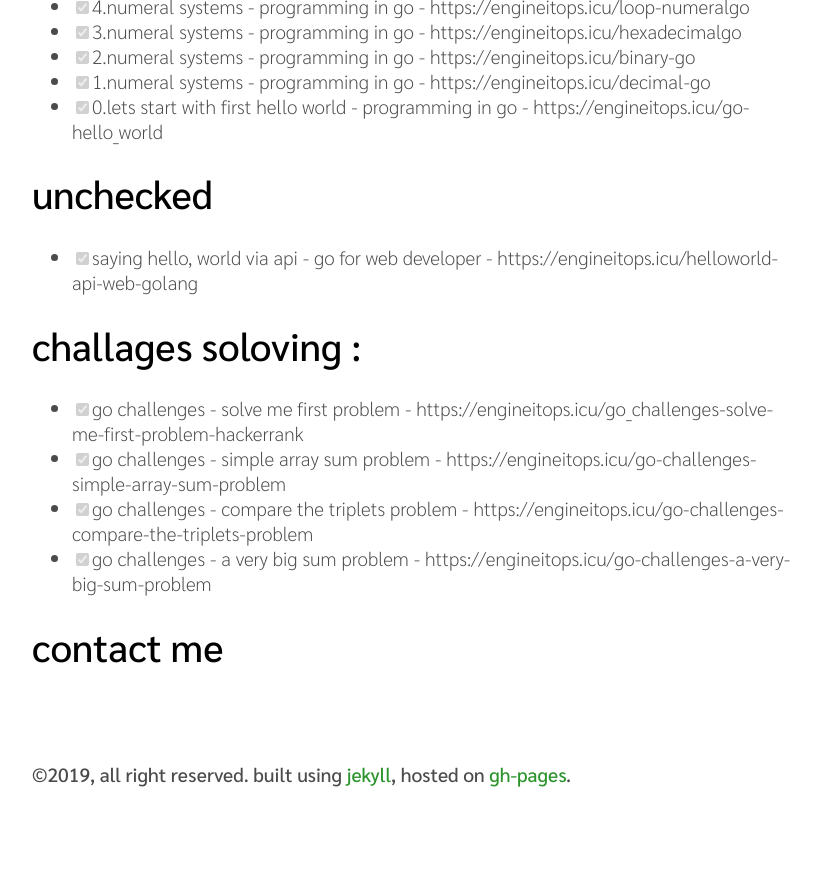
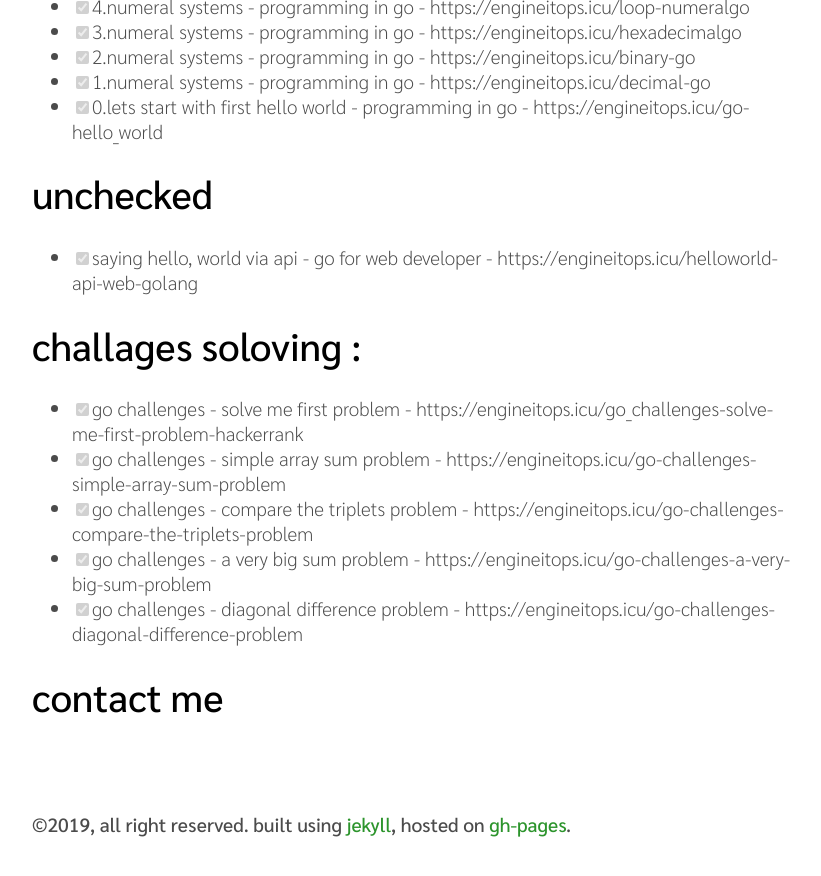
Before and after one commit to EngineITOps/EngineITOps.github.io, a Jekyll site: the page built from pages/about.md, in a window 1280 px wide and 900 px high, scrolled down 2269 px. Shown: the top 876 px of the window, without its empty margins (224-1045 px from the left). Built offline with Jekyll 4.4.1, drawn with Linux system fonts in a browser that asks for light colours; before the commit the page ends 3119 px from its top, so only the background shows below that.

Commit message:
Update about.md

```diff
--- a/pages/about.md
+++ b/pages/about.md
@@ -77,6 +77,8 @@ Open-Source ❤️ <!-- <i class="fas fa-heart" style="color: #ff0055"></i> -->
 - [x] go challenges - simple array sum problem - https://engineitops.icu/GO-challenges-Simple-Array-Sum-problem
 - [x] go challenges - compare the triplets problem - https://engineitops.icu/GO-challenges-compare-the-triplets-problem
 - [x]  go challenges - a very big sum problem - https://engineitops.icu/GO-challenges-A-Very-Big-Sum-problem
+- [x] go challenges - diagonal difference problem - https://engineitops.icu/GO-challenges-Diagonal-Difference-problem
+
 
 
 
```
